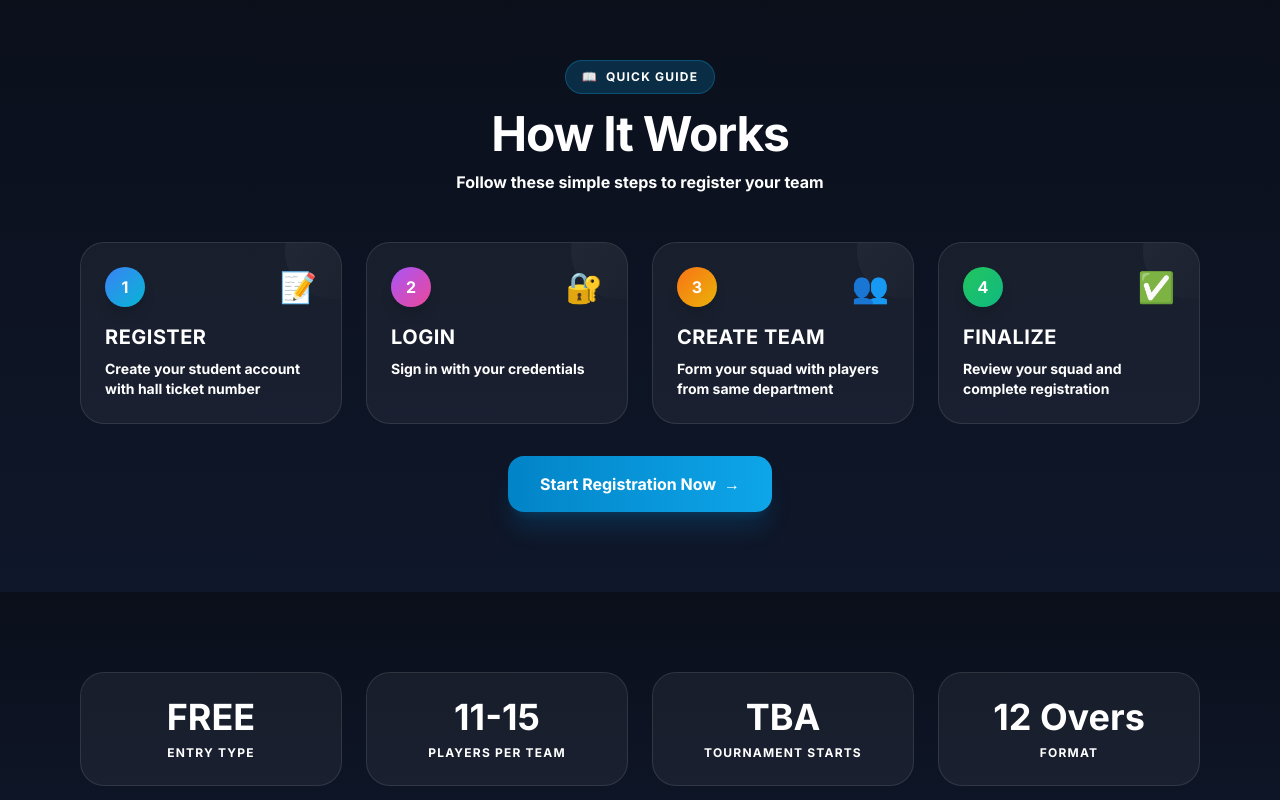
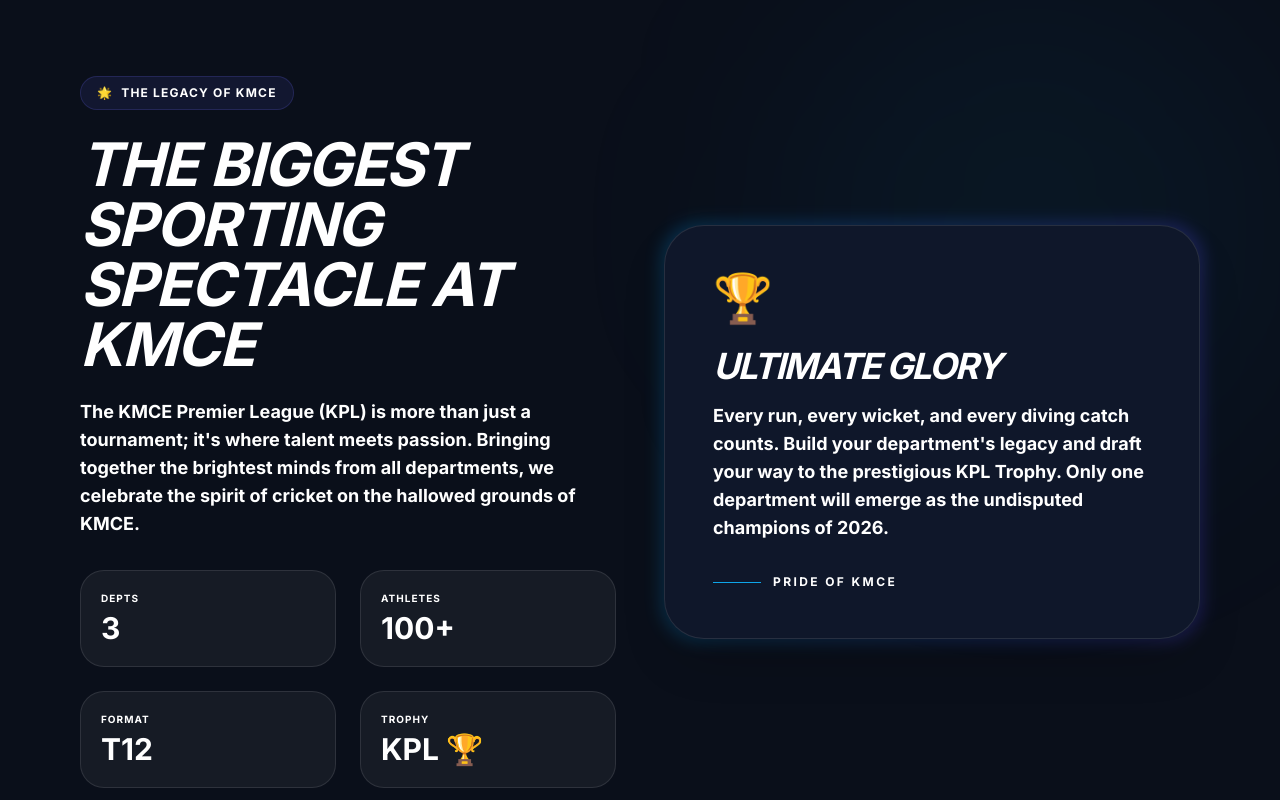
Before and after one commit to varuntejreddy03/kmcesports, a Next.js app: page / in a window 1280 px wide. Shown: the part 820-1620 px from the top of the page. Built offline with nearby package versions, Linux system fonts and the light colour scheme; no server answers; the database is empty.

Commit message:
Enhanced metadata, social tags, and added About KPL section

```diff
--- a/src/app/layout.tsx
+++ b/src/app/layout.tsx
@@ -7,8 +7,29 @@ import { ThemeProvider } from '@/contexts/ThemeContext'
 const inter = Inter({ subsets: ['latin'] })
 
 export const metadata: Metadata = {
-  title: 'KMCE Cricket Tournament',
-  description: 'College Cricket Tournament Registration System',
+  title: 'KMCE Premier League | Cricket Championship 2026',
+  description: 'The ultimate stage for cricketers at KMCE. Join the Inter-Departmental Cricket Tournament 2026. Register your squad, track live matches, and compete for the prestigious KPL Trophy.',
+  keywords: ['KMCE', 'Cricket', 'Tournament', 'Sports', 'KPL 2026', 'KMCE Premier League', 'Engineering Sports Championship', 'Cricket Registration'],
+  authors: [{ name: 'KMCE Sports Committee' }],
+  viewport: 'width=device-width, initial-scale=1, maximum-scale=1',
+  openGraph: {
+    title: 'KMCE Premier League 2026',
+    description: 'Build your squad and compete in the biggest cricket event of KMCE.',
+    url: 'https://kmcecricket.varuntej.online', // Replace with actual URL if known
+    siteName: 'KMCE Cricket Registration',
+    locale: 'en_IN',
+    type: 'website',
+  },
+  twitter: {
+    card: 'summary_large_image',
+    title: 'KMCE Premier League 2026',
+    description: 'Join the inter-departmental cricket championship today!',
+  },
+  themeColor: '#0f172a',
+  appleWebApp: {
+    title: 'KPL 2026',
+    statusBarStyle: 'black-translucent',
+  },
 }
 
 export default function RootLayout({
--- a/src/app/page.tsx
+++ b/src/app/page.tsx
@@ -218,6 +218,58 @@ export default function Home() {
         <div className="absolute bottom-6 md:bottom-8 left-1/2 -translate-x-1/2 animate-bounce hidden md:block">
           <div className="w-6 h-10 border-2 border-white/20 rounded-full flex items-start justify-center p-2">
             <div className="w-1.5 h-3 bg-cricket-500 rounded-full animate-pulse"></div>
+          </div>
+        </div>
+      </div>
+
+      {/* About Section */}
+      <div id="about" className="py-16 md:py-24 bg-[#0a0f1a] relative overflow-hidden">
+        <div className="absolute top-0 right-0 w-[500px] h-[500px] bg-cricket-500/5 blur-[120px] rounded-full pointer-events-none"></div>
+        <div className="max-w-6xl mx-auto px-3 md:px-4 relative z-10">
+          <div className="grid grid-cols-1 lg:grid-cols-2 gap-12 items-center">
+            <div className="animate-fadeIn">
+              <div className="inline-flex items-center gap-2 px-4 py-2 bg-indigo-500/10 border border-indigo-500/20 rounded-full text-indigo-400 text-[10px] md:text-xs font-black uppercase tracking-widest mb-6">
+                <span>🌟</span>
+                <span>The Legacy of KMCE</span>
+              </div>
+              <h2 className="text-3xl md:text-5xl lg:text-6xl font-black mb-6 tracking-tight leading-tight uppercase italic">
+                The Biggest Sporting <br />
+                <span className="text-cricket-500">Spectacle at KMCE</span>
+              </h2>
+              <p className="text-slate-400 text-base md:text-lg leading-relaxed mb-8 font-medium">
+                The KMCE Premier League (KPL) is more than just a tournament; it's where talent meets passion.
+                Bringing together the brightest minds from all departments, we celebrate the spirit of
+                cricket on the hallowed grounds of KMCE.
+              </p>
+              <div className="grid grid-cols-2 gap-4 md:gap-6">
+                {[
+                  { label: 'Depts', value: '3' },
+                  { label: 'Athletes', value: '100+' },
+                  { label: 'Format', value: 'T12' },
+                  { label: 'Trophy', value: 'KPL 🏆' },
+                ].map((stat, i) => (
+                  <div key={i} className="bg-white/5 border border-white/10 p-5 rounded-3xl hover:border-cricket-500/30 transition-all">
+                    <div className="text-cricket-500 text-[10px] font-black uppercase tracking-widest mb-1">{stat.label}</div>
+                    <div className="text-xl md:text-3xl font-black">{stat.value}</div>
+                  </div>
+                ))}
+              </div>
+            </div>
+            <div className="relative group animate-fadeIn">
+              <div className="absolute -inset-1 bg-gradient-to-r from-cricket-600 to-indigo-600 rounded-[40px] blur opacity-25 group-hover:opacity-40 transition duration-1000 group-hover:duration-200"></div>
+              <div className="relative bg-[#0f172a] border border-white/10 rounded-[40px] p-8 md:p-12 h-full shadow-2xl">
+                <div className="text-5xl mb-6">🏆</div>
+                <h3 className="text-2xl md:text-4xl font-black mb-4 uppercase tracking-tighter italic">Ultimate Glory</h3>
+                <p className="text-slate-400 text-sm md:text-lg leading-relaxed mb-8">
+                  Every run, every wicket, and every diving catch counts. Build your department's legacy and draft your
+                  way to the prestigious KPL Trophy. Only one department will emerge as the undisputed champions of 2026.
+                </p>
+                <div className="flex items-center gap-3 text-cricket-500 font-black text-[10px] md:text-xs uppercase tracking-[0.2em]">
+                  <span className="w-12 h-px bg-cricket-500"></span>
+                  Pride of KMCE
+                </div>
+              </div>
+            </div>
           </div>
         </div>
       </div>
```
